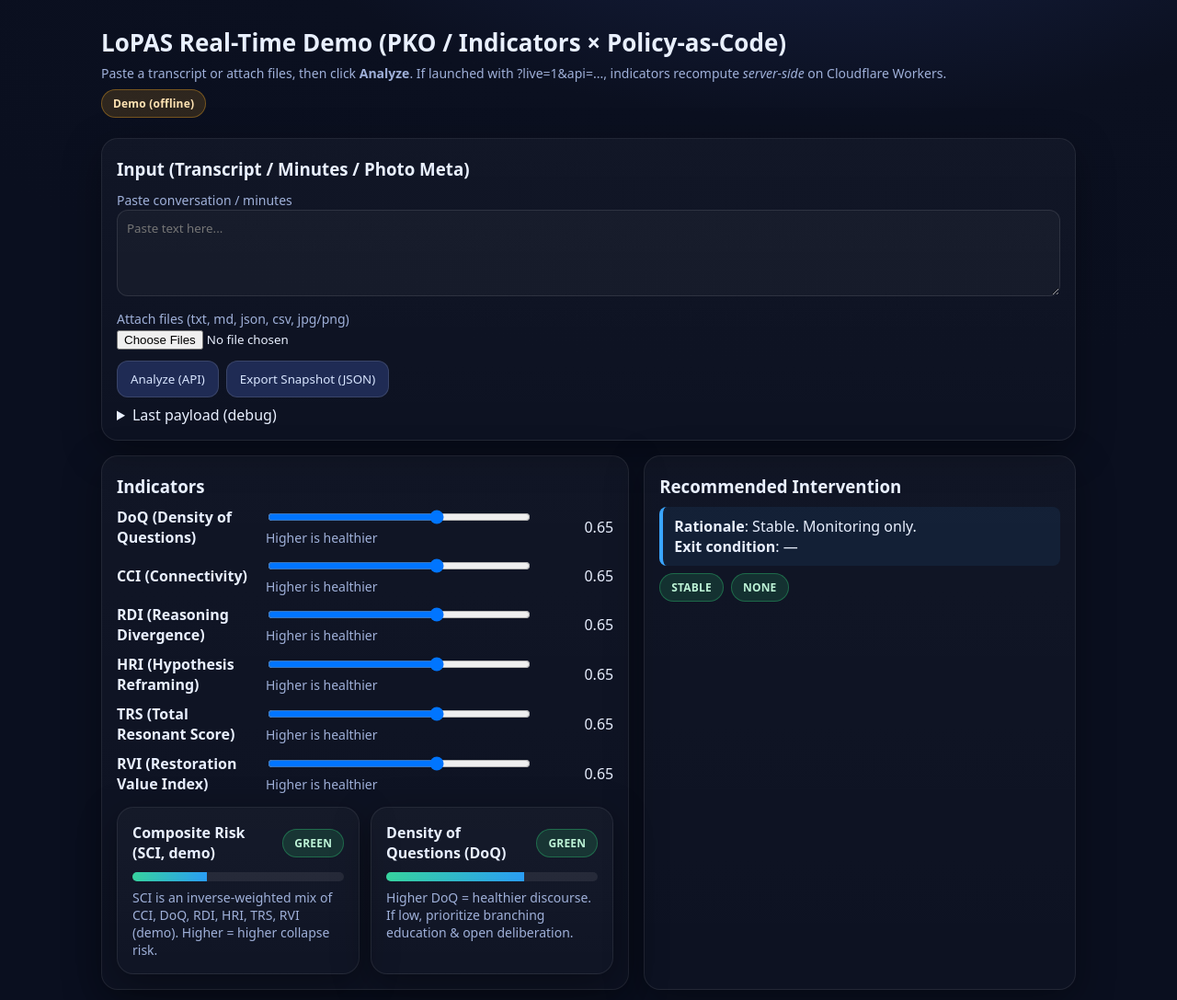
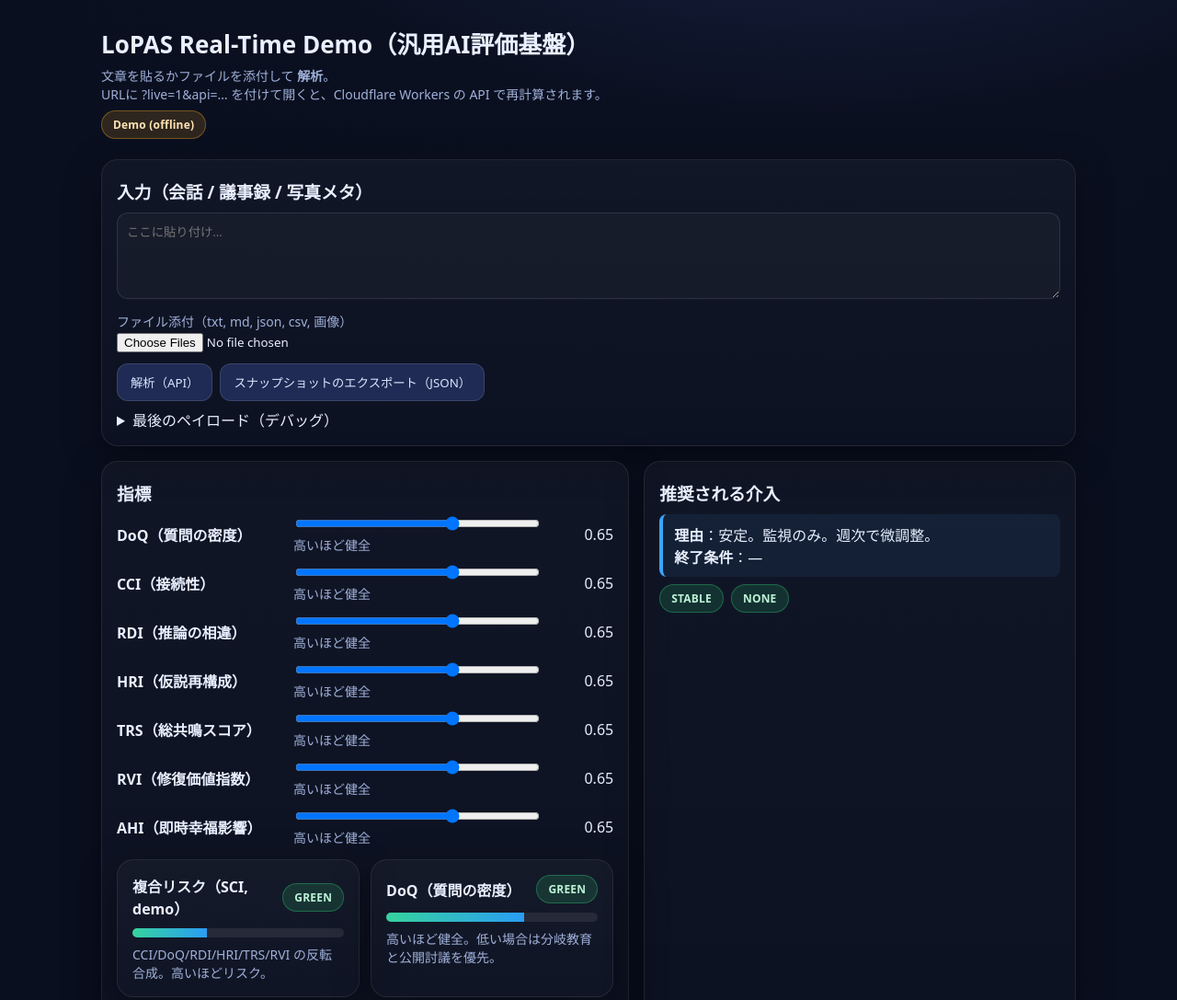
Before and after one commit to hanabokur0/lopas-demo, a plain HTML site: page index.html in a window 1280 px wide. Shown: the top 1087 px of the page at 92% size. Drawn offline with Linux system fonts and the light colour scheme.

Commit message:
Update index.html

```diff
--- a/index.html
+++ b/index.html
@@ -1,9 +1,9 @@
 <!doctype html>
-<html lang="en">
+<html lang="ja">
 <head>
   <meta charset="utf-8" />
   <meta name="viewport" content="width=device-width, initial-scale=1" />
-  <title>LoPAS Real-Time Demo (PKO / Policy-as-Code)</title>
+  <title>LoPAS Real-Time Demo (汎用AI評価基盤)</title>
   <style>
     :root{--bg:#0b1020;--card:#121831;--muted:#9fb0d9;--text:#e9f0ff;--ok:#2fd47a;--warn:#ffb020;--bad:#ff5d6c}
     *{box-sizing:border-box;font-family:system-ui,-apple-system,Segoe UI,Roboto,"Hiragino Kaku Gothic ProN","Noto Sans JP",sans-serif}
@@ -14,7 +14,7 @@
     .wrap{max-width:1100px;margin:0 auto;padding:10px 20px 60px;display:grid;gap:16px;grid-template-columns:1.1fr .9fr}
     @media (max-width:980px){.wrap{grid-template-columns:1fr}}
     .card{background:linear-gradient(180deg,rgba(255,255,255,.03),rgba(255,255,255,.015));border:1px solid rgba(255,255,255,.08);box-shadow:0 12px 40px rgba(0,0,0,.35);border-radius:18px;padding:16px}
-    .row{display:grid;grid-template-columns:150px 1fr 80px;gap:12px;align-items:center;margin:10px 0}
+    .row{display:grid;grid-template-columns:180px 1fr 70px;gap:12px;align-items:center;margin:10px 0}
     .row label{font-weight:600}
     input[type=range]{width:100%}
     .badge{display:inline-flex;align-items:center;gap:8px;border-radius:999px;padding:6px 12px;font-weight:700;font-size:12px;letter-spacing:.2px}
@@ -35,10 +35,10 @@
 </head>
 <body>
   <header>
-    <h1>LoPAS Real-Time Demo (PKO / Indicators × Policy-as-Code)</h1>
+    <h1>LoPAS Real-Time Demo（汎用AI評価基盤）</h1>
     <div class="sub">
-      Paste a transcript or attach files, then click <strong>Analyze</strong>.
-      If launched with <code>?live=1&api=...</code>, indicators recompute <em>server-side</em> on Cloudflare Workers.
+      文章を貼るかファイルを添付して <b>解析</b>。<br/>
+      URLに <code>?live=1&api=…</code> を付けて開くと、Cloudflare Workers の API で再計算されます。
     </div>
     <div class="kpi">
       <span id="liveBadge" class="badge a">Demo (offline)</span>
@@ -47,52 +47,50 @@
   </header>
 
   <main class="wrap">
-    <!-- Entrance (Input) -->
+    <!-- 入力 -->
     <section class="card" style="grid-column:1 / -1">
-      <h3 style="margin:4px 0 10px">Input (Transcript / Minutes / Photo Meta)</h3>
-      <label class="sub">Paste conversation / minutes</label>
-      <textarea id="inpText" rows="4" placeholder="Paste text here..."></textarea>
+      <h3 style="margin:4px 0 10px">入力（会話 / 議事録 / 写真メタ）</h3>
+      <textarea id="inpText" rows="4" placeholder="ここに貼り付け…"></textarea>
       <div style="margin-top:8px">
-        <label class="sub">Attach files (txt, md, json, csv, jpg/png)</label>
+        <label class="sub">ファイル添付（txt, md, json, csv, 画像）</label>
         <input id="inpFiles" type="file" multiple accept=".txt,.md,.json,.csv,image/*,text/*,application/json" />
       </div>
       <div style="margin-top:12px; display:flex; gap:8px; align-items:center">
-        <button id="btnAnalyze">Analyze (API)</button>
-        <button id="btnExport">Export Snapshot (JSON)</button>
+        <button id="btnAnalyze">解析（API）</button>
+        <button id="btnExport">スナップショットのエクスポート（JSON）</button>
       </div>
-      <details style="margin-top:8px">
-        <summary>Last payload (debug)</summary>
+      <details style="margin-top:8px"><summary>最後のペイロード（デバッグ）</summary>
         <pre id="debugPayload" class="mono" style="max-height:180px; overflow:auto"></pre>
       </details>
     </section>
 
-    <!-- Indicators -->
+    <!-- 指標 -->
     <section class="card">
-      <h3 style="margin:4px 0 10px">Indicators</h3>
+      <h3 style="margin:4px 0 10px">指標</h3>
       <div id="rows"></div>
       <div class="grid2" style="margin-top:14px">
         <div class="card">
           <div style="display:flex;align-items:center;justify-content:space-between;gap:12px">
-            <strong>Composite Risk (SCI, demo)</strong>
+            <strong>複合リスク（SCI, demo）</strong>
             <span id="sciBadge" class="badge g">GREEN</span>
           </div>
           <div class="meter" style="margin-top:10px"><div id="sciFill" class="fill"></div></div>
-          <div class="sub" style="margin-top:8px">SCI is an inverse-weighted mix of CCI, DoQ, RDI, HRI, TRS, RVI (demo). Higher = higher collapse risk.</div>
+          <div class="sub" style="margin-top:8px">CCI/DoQ/RDI/HRI/TRS/RVI の反転合成。高いほどリスク。</div>
         </div>
         <div class="card">
           <div style="display:flex;align-items:center;justify-content:space-between;gap:12px">
-            <strong>Density of Questions (DoQ)</strong>
+            <strong>DoQ（質問の密度）</strong>
             <span id="doqBadge" class="badge g">GREEN</span>
           </div>
           <div class="meter" style="margin-top:10px"><div id="doqFill" class="fill"></div></div>
-          <div class="sub" style="margin-top:8px">Higher DoQ = healthier discourse. If low, prioritize branching education & open deliberation.</div>
+          <div class="sub" style="margin-top:8px">高いほど健全。低い場合は分岐教育と公開討議を優先。</div>
         </div>
       </div>
     </section>
 
-    <!-- Recommendation -->
+    <!-- 介入推奨 -->
     <section class="card">
-      <h3 style="margin:4px 0 10px">Recommended Intervention</h3>
+      <h3 style="margin:4px 0 10px">推奨される介入</h3>
       <div id="advice" class="callout">—</div>
       <div class="kpi">
         <span id="phaseBadge" class="badge g">STABLE</span>
@@ -103,37 +101,37 @@
   </main>
 
   <script>
-    /* ===== Config ===== */
+    /* ===== 起動設定 ===== */
     const params = new URLSearchParams(location.search);
-    const API_BASE = params.get('api') || '';                 // e.g. https://icy-wave-e70d.hanabokur0.workers.dev
-    const LIVE     = params.get('live') === '1' && !!API_BASE; // live mode only if both flags present
-    const KEY      = params.get('key') || '';                  // optional: Authorization Bearer key
-
+    const API_BASE = params.get('api') || '';
+    const LIVE     = params.get('live') === '1' && !!API_BASE;
+    const KEY      = params.get('key') || '';
     const liveBadge = document.getElementById('liveBadge');
     const authBadge = document.getElementById('authBadge');
-    if (KEY) { authBadge.style.display = 'inline-flex'; authBadge.textContent = 'Bearer Key'; authBadge.className = 'badge g'; }
+    if (KEY) { authBadge.style.display='inline-flex'; authBadge.textContent='Bearer Key'; authBadge.className='badge g'; }
 
-    /* ===== Demo model ===== */
+    /* ===== 指標セット ===== */
     const INDICATORS = [
-      {key:"DoQ", label:"DoQ (Density of Questions)", hint:"Higher is healthier"},
-      {key:"CCI", label:"CCI (Connectivity)", hint:"Higher is healthier"},
-      {key:"RDI", label:"RDI (Reasoning Divergence)", hint:"Higher is healthier"},
-      {key:"HRI", label:"HRI (Hypothesis Reframing)", hint:"Higher is healthier"},
-      {key:"TRS", label:"TRS (Total Resonant Score)", hint:"Higher is healthier"},
-      {key:"RVI", label:"RVI (Restoration Value Index)", hint:"Higher is healthier"}
+      {key:"DoQ", label:"DoQ（質問の密度）", hint:"高いほど健全"},
+      {key:"CCI", label:"CCI（接続性）",     hint:"高いほど健全"},
+      {key:"RDI", label:"RDI（推論の相違）", hint:"高いほど健全"},
+      {key:"HRI", label:"HRI（仮説再構成）", hint:"高いほど健全"},
+      {key:"TRS", label:"TRS（総共鳴スコア）", hint:"高いほど健全"},
+      {key:"RVI", label:"RVI（修復価値指数）", hint:"高いほど健全"},
+      {key:"AHI", label:"AHI（即時幸福影響）", hint:"高いほど健全"}
     ];
     const weights = { DoQ:0.22, CCI:0.18, RDI:0.14, HRI:0.10, TRS:0.10, RVI:0.06 };
     const state = Object.fromEntries(INDICATORS.map(d=>[d.key,0.65]));
 
+    /* ===== util ===== */
     const clamp01 = x => Math.max(0, Math.min(1, x));
     const avg = a => a.length ? a.reduce((x,y)=>x+y,0)/a.length : 0;
 
     function computeSCI(s){
       const inv = k => 1 - clamp01(s[k]);
       const wsum = Object.values(weights).reduce((a,b)=>a+b,0);
-      const score = (inv('CCI')*weights.CCI + inv('DoQ')*weights.DoQ + inv('RDI')*weights.RDI +
-                     inv('HRI')*weights.HRI + inv('TRS')*weights.TRS + inv('RVI')*weights.RVI) / wsum;
-      return clamp01(score);
+      return clamp01((inv('CCI')*weights.CCI + inv('DoQ')*weights.DoQ + inv('RDI')*weights.RDI +
+                      inv('HRI')*weights.HRI + inv('TRS')*weights.TRS + inv('RVI')*weights.RVI) / wsum);
     }
     function bandGAR(v, {amber, red, reverse=false}){
       if(!reverse){ if(v>=red) return 'RED'; if(v>=amber) return 'AMBER'; return 'GREEN'; }
@@ -143,15 +141,16 @@
       const sciBand = bandGAR(sci, {amber:0.55, red:0.70});
       const doqBand = bandGAR(doq, {amber:0.60, red:0.45, reverse:true});
       let playbook='NONE', rationale='', exit='—', phase='STABLE';
-      if(sciBand==='RED' && doqBand==='RED'){ playbook='HARD'; phase='CRITICAL'; rationale='High collapse risk + low DoQ.'; exit='SCI<YELLOW 72h & DoQ≥0.55';}
-      else if(sciBand!=='GREEN' && doqBand==='RED'){ playbook='MEDIUM'; phase='UNSTABLE'; rationale='Branching deficit primary.'; exit='DoQ≥0.60 for 48h';}
-      else if(sciBand==='AMBER' || doqBand==='AMBER'){ playbook='SOFT'; phase='WATCH'; rationale='Early warning.'; exit='SCI<GREEN & DoQ≥0.60 for 24h';}
-      else { rationale='Stable. Monitoring only.'; }
+      if(sciBand==='RED' && doqBand==='RED'){ playbook='HARD'; phase='CRITICAL'; rationale='崩壊リスク高＋DoQ低。短期の強介入。'; exit='SCI<YELLOW 72h & DoQ≥0.55';}
+      else if(sciBand!=='GREEN' && doqBand==='RED'){ playbook='MEDIUM'; phase='UNSTABLE'; rationale='分岐不足が主因。分岐教育・公開討議。'; exit='DoQ≥0.60 を48h';}
+      else if(sciBand==='AMBER' || doqBand==='AMBER'){ playbook='SOFT'; phase='WATCH'; rationale='早期警告。情報衛生・軽微配分。'; exit='SCI<GREEN & DoQ≥0.60 を24h';}
+      else { rationale='安定。監視のみ。週次で微調整。'; }
       return {playbook,rationale,exit,phase};
     }
-    function badge(el, band){ el.classList.remove('g','a','r'); el.textContent=band; el.classList.add(band==='GREEN'?'g':band==='AMBER'?'a':'r'); }
+    function badge(el, band){ el.className = 'badge ' + (band==='GREEN'?'g':band==='AMBER'?'a':'r'); el.textContent=band; }
     function width(el, v){ el.style.width=(100*v).toFixed(1)+'%'; }
 
+    /* ===== UI ===== */
     function renderRows(){
       const wrap = document.getElementById('rows'); wrap.innerHTML='';
       INDICATORS.forEach(ind =>{
@@ -178,10 +177,10 @@
       const pBadge=document.getElementById('playbookBadge'); const phaseBadge=document.getElementById('phaseBadge'); const advice=document.getElementById('advice');
       phaseBadge.textContent=phase; phaseBadge.className='badge '+(phase==='STABLE'?'g':phase==='WATCH'?'a':'r');
       pBadge.textContent=playbook; pBadge.className='badge '+(playbook==='NONE'?'g':playbook==='SOFT'?'a':'r');
-      advice.innerHTML=`<strong>Rationale</strong>: ${rationale}<br/><strong>Exit condition</strong>: ${exit}`;
+      advice.innerHTML=`<strong>理由</strong>：${rationale}<br/><strong>終了条件</strong>：${exit}`;
     }
 
-    // Health check (shows Live badge)
+    /* ===== ライブチェック ===== */
     (async ()=>{
       if(!LIVE){ liveBadge.textContent='Demo (offline)'; return; }
       try{
@@ -191,7 +190,7 @@
       }catch{ liveBadge.textContent='API Unreachable'; liveBadge.className='badge r'; }
     })();
 
-    // Read files (text/json/image meta only)
+    /* ===== ファイル入力 ===== */
     async function readFiles(fileList){
       const docs=[];
       for (const f of fileList){
@@ -210,22 +209,29 @@
     }
 
     function getCurrentIndicatorInputs(){
+      // デモ用の簡易入力（APIがfeatures→scoresを使う場合の例）
+      const pct = k => Math.round(state[k]*100);
       return {
-        DoQ:{ questionCount:0, struct: Math.round(state.DoQ*100), diversity: Math.round(state.DoQ*100), integration: Math.round(state.DoQ*100) },
-        TRS:{ fatigue: Math.round((1-state.TRS)*100), recovery: Math.round(state.TRS*100), reward: Math.round(state.TRS*100), meaning: Math.round(state.TRS*100) }
+        DoQ:{ questionCount:0, struct:pct('DoQ'), diversity:pct('DoQ'), integration:pct('DoQ') },
+        CCI:{ strength:pct('CCI'), density:pct('CCI'), stability:pct('CCI'), asymmetry:pct('CCI'), transferability:pct('CCI') },
+        RDI:{ branches:6, distance:pct('RDI'), density:pct('RDI'), integration:pct('RDI') },
+        HRI:{ failureAwareness:pct('HRI'), responseSpeed:pct('HRI'), creativity:pct('HRI'), effectiveness:pct('HRI') },
+        TRS:{ fatigue: Math.round((1-state.TRS)*100), recovery:pct('TRS'), reward:pct('TRS'), meaning:pct('TRS') },
+        RVI:{ physical:pct('RVI'), cultural:pct('RVI'), economic:pct('RVI'), resonance:pct('RVI'), sustainability:pct('RVI') },
+        AHI:{ direct:60, indirect:60, selfSatisfaction:60, longTerm:60 }
       };
     }
 
     async function callApi(payload){
       if(!LIVE){
-        // offline mock: slightly nudge DoQ by number of question marks
+        // オフラインはダミー揺らぎ
         const t = payload.documents?.find(d=>d.type==='transcript')?.text || '';
         const q = (t.match(/\?/g)||[]).length;
-        const outDoQ = Math.round(Math.min(1, state.DoQ + Math.min(0.1, q*0.01)) * 100);
-        const outTRS = Math.round(state.TRS * 100);
-        const sci = Math.round((1 - ((outDoQ/100)+(outTRS/100))/2)*100);
-        return { outputs:{ DoQ:outDoQ, TRS:outTRS, SCI:sci, SCI_grade: sci>70?'RED':sci>40?'YELLOW':'GREEN' },
-                 judgment:{ label: sci>70?'Emergency':'Stable', bullets: sci>70?['即時安全確保','72h密観測']:['週次モニタリング'] } };
+        const bump = Math.min(0.1, q*0.01);
+        const out = {};
+        for (const k of ['DoQ','CCI','RDI','HRI','TRS','RVI','AHI']) out[k] = Math.round(Math.max(0, Math.min(1, state[k] + (k==='DoQ'?bump:0))) * 100);
+        const sci = Math.round((1 - avg(['DoQ','CCI','RDI','HRI','TRS','RVI'].map(k=>out[k]/100))) * 100);
+        return { outputs:{ ...out, SCI:sci, SCI_grade: sci>70?'RED':sci>40?'YELLOW':'GREEN' } };
       }
       const headers = { 'content-type':'application/json' };
       if (KEY) headers['authorization'] = `Bearer ${KEY}`;
@@ -239,16 +245,19 @@
       const files = document.getElementById('inpFiles').files || [];
       const docs = await readFiles(files);
       const payload = {
-        context:{ locale:'en-US', timezone:'Asia/Tokyo', scenario:'PKO', source:['ui', text?'transcript':null, files.length?'attachments':null].filter(Boolean) },
+        context:{ locale:'ja-JP', scenario:'generic', source:['ui', text?'transcript':null, files.length?'attachments':null].filter(Boolean) },
         inputs: getCurrentIndicatorInputs(),
         documents:[ ...(text?[{type:'transcript', name:'pasted', text}]:[]), ...docs ]
       };
       document.getElementById('debugPayload').textContent = JSON.stringify({ ...payload, documents: payload.documents.slice(0,3) }, null, 2);
+
       try{
         const res = await callApi(payload);
-        // map back to UI
-        if (res?.outputs?.DoQ!=null) state.DoQ = Math.max(0, Math.min(1, res.outputs.DoQ/100));
-        if (res?.outputs?.TRS!=null) state.TRS = Math.max(0, Math.min(1, res.outputs.TRS/100));
+        // ★ ここが重要：APIの outputs をすべて UI に反映
+        const out = res?.outputs || {};
+        for (const k of ['DoQ','CCI','RDI','HRI','TRS','RVI','AHI']){
+          if (out[k] != null) state[k] = Math.max(0, Math.min(1, Number(out[k])/100));
+        }
         update();
       }catch(e){
         alert('Analyze failed: '+e.message);
@@ -265,7 +274,7 @@
       document.getElementById('jsonOut').textContent = JSON.stringify(snapshot, null, 2);
     });
 
-    // boot
+    // 起動
     renderRows(); update();
   </script>
 </body>
```
